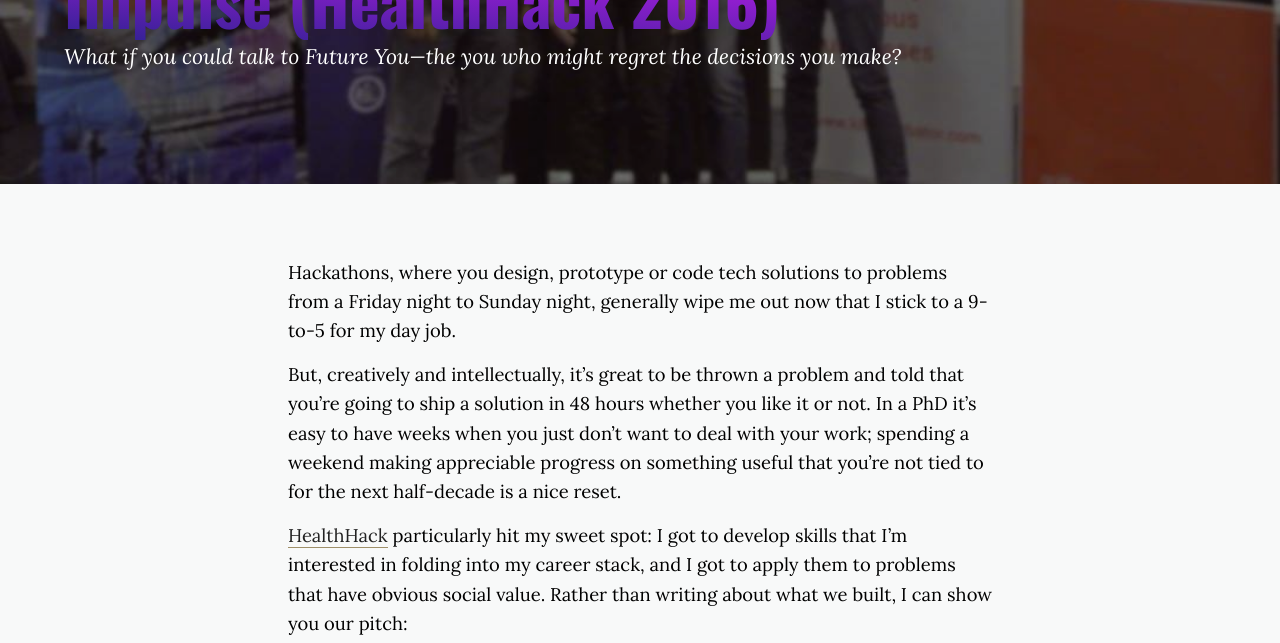
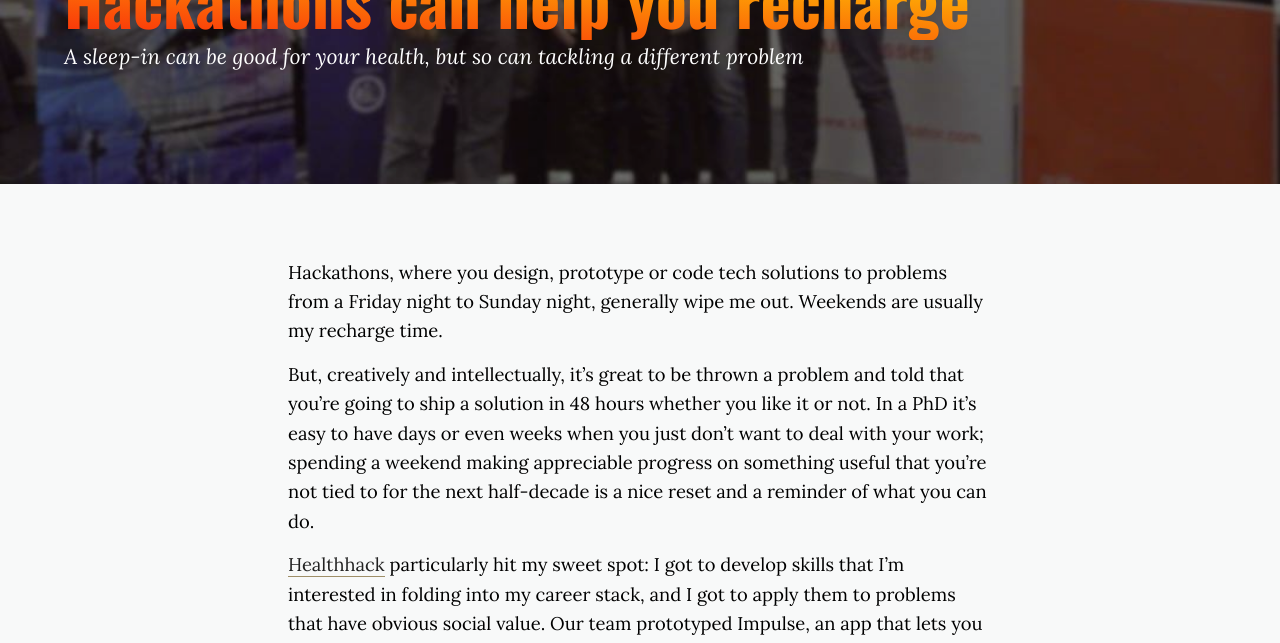
Before and after one commit to rensa/rensa.github.io, a Jekyll site: the page built from _posts/projects/2016-10-20-healthhack-2016.md, in a window 1280 px wide and 1400 px high, scrolled down 460 px. Shown: the top 643 px of the window. Built offline with Jekyll 4.4.1, drawn with Linux system fonts in a browser that asks for light colours; nearby versions of some CDN libraries; some of the changed text lies outside the part shown.

Commit message:
Healthhack post rewrite

```diff
--- a/_posts/projects/2016-10-20-healthhack-2016.md
+++ b/_posts/projects/2016-10-20-healthhack-2016.md
@@ -1,22 +1,24 @@
 ---
-title: Impulse (HealthHack 2016)
+title: Hackathons can help you recharge
 layout: post
-category: projects
+category: writing
 date: 2016-10-20
 image-sm: thumb-2016-10-20-impulse-healthhack-2016.jpg
 image: 2016-10-20-impulse-healthhack-2016.jpg
 alt: Impulse (HealthHack 2016)
 project-date: Oct 2016
-description: What if you could talk to Future You—the you who might regret the decisions you make?
+description: A sleep-in can be good for your health, but so can tackling a different problem
 ---
-Hackathons, where you design, prototype or code tech solutions to problems from a Friday night to Sunday night, generally wipe me out now that I stick to a 9-to-5 for my day job.
+Hackathons, where you design, prototype or code tech solutions to problems from a Friday night to Sunday night, generally wipe me out. Weekends are usually my recharge time.
 
-But, creatively and intellectually, it's great to be thrown a problem and told that you're going to ship a solution in 48 hours whether you like it or not. In a PhD it's easy to have weeks when you just don't want to deal with your work; spending a weekend making appreciable progress on something useful that you're not tied to for the next half-decade is a nice reset.
+But, creatively and intellectually, it's great to be thrown a problem and told that you're going to ship a solution in 48 hours whether you like it or not. In a PhD it's easy to have days or even weeks when you just don't want to deal with your work; spending a weekend making appreciable progress on something useful that you're not tied to for the next half-decade is a nice reset and a reminder of what you can do.
 
-[HealthHack](healthhack.com.au) particularly hit my sweet spot: I got to develop skills that I'm interested in folding into my career stack, and I got to apply them to problems that have obvious social value. Rather than writing about what we built, I can show you our pitch:
+[Healthhack](healthhack.com.au) particularly hit my sweet spot: I got to develop skills that I'm interested in folding into my career stack, and I got to apply them to problems that have obvious social value. Our team prototyped Impulse, an app that lets you talk to your future self:
 
-<iframe style="margin-left: auto; margin-right: auto;" src="https://www.facebook.com/plugins/video.php?href=https%3A%2F%2Fwww.facebook.com%2Fhealthhackcbr%2Fvideos%2F1802345186650778%2F&width=500&show_text=false&appId=1583566641860122&height=500" width="500" height="500" style="border:none;overflow:hidden" scrolling="no" frameborder="0" allowTransparency="true"></iframe>
+<iframe src="https://www.facebook.com/plugins/video.php?href=https%3A%2F%2Fwww.facebook.com%2Fhealthhackcbr%2Fvideos%2F1802347846650512%2F&show_text=0&width=400" width="400" height="400" style="border:none;overflow:hidden;margin:10px auto" scrolling="no" frameborder="0" allowTransparency="true" allowFullScreen="true"></iframe>
 
-Our prototype went down really well with the judges: we won the **Commercial Potential Award**, which includes some AWS and Azure credit, some Github subs, and two months of access to the [Entry29](http://entry29.org.au/) coworking space to develop the idea further. We're talking about developing this into an app in the short-term for clinicians to prescribe to people, but I'm also really excited to see it developed using a chatbot platform like [wit.ai](https://wit.ai/rensa), which [Facebook Messenger](http://messenger.com/platform) uses.
+Impulse went down really well with the judges: we won the **Commercial Potential Award**, which includes some AWS and Azure credit, some Github subs, and two months of access to the [Entry29](http://entry29.org.au/) coworking space to develop the idea further.
+
+But, more importantly, Healthhack was a great opportunity to make some friends in Canberra's awesome public health community and to feel inspired about my other side-projects. I treasure lazy weekends, but the feeling of industriousness that I got out of Healthhack stayed with me well after I caught up on sleep.
 
 Now, back to that paper.
```
